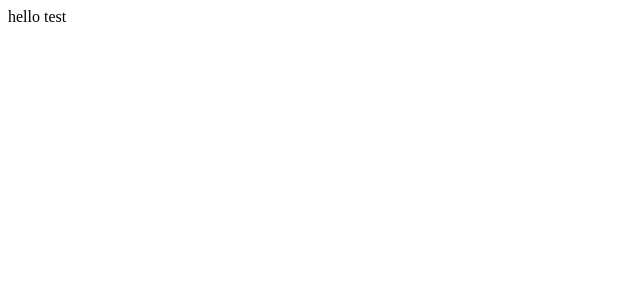
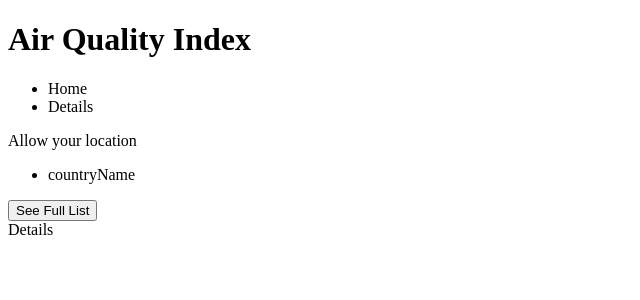
Before and after one commit to Mithi-code/react-air-quality, a React (Create React App) app: page / in a window 1280 px wide. Shown: the top 300 px of the page, without its empty margins (0-640 px from the left). Built offline with nearby package versions, Linux system fonts and the light colour scheme; no server answers.

Commit message:
added rest api

```diff
--- a/package.json
+++ b/package.json
@@ -6,6 +6,7 @@
     "@testing-library/jest-dom": "^5.16.1",
     "@testing-library/react": "^12.1.2",
     "@testing-library/user-event": "^13.5.0",
+    "axios": "^0.25.0",
     "react": "^17.0.2",
     "react-dom": "^17.0.2",
     "react-redux": "^7.2.6",
--- a/src/App.js
+++ b/src/App.js
@@ -1,5 +1,30 @@
+import { Details } from './Components/Details';
+import Home from './Components/Home';
+import Detail from './Redux/Detail';
+import { Homee } from './Redux/Homee';
+
+
 function App() {
-  return <div className="App">hello test</div>;
+  return (
+    <>
+      <header>
+        <h1>Air Quality Index</h1>
+        <ul className="list-none">
+          <li>
+           Home
+          </li>
+          <li>
+           Details
+          </li>
+        </ul>
+      </header>
+      <div className="App">
+       <Home />
+       <Details />
+       <Detail />
+      </div>
+    </>
+  );
 }
 
 export default App;
--- /dev/null
+++ b/src/Components/Details.js
@@ -0,0 +1,5 @@
+import React from 'react';
+
+export const Details = () => {
+  return <div>Details</div>;
+};
--- /dev/null
+++ b/src/Components/Home.js
@@ -0,0 +1,21 @@
+import React from 'react';
+
+export const Home = () => {
+  return (
+    <>
+      <div className='w-full... bg-pink-500'>
+        <div className='user-location'>Allow your location</div>
+        <div className='list'>
+          <ul className='list-none'>
+            <li>countryName</li>
+          </ul>
+          <button type='button' className='px-1.5 py-1.5 bg-indigo-500 ...'>
+            See Full List
+          </button>
+        </div>
+      </div>
+    </>
+  );
+};
+
+export default Home;
--- /dev/null
+++ b/src/Redux/Detail.js
@@ -0,0 +1,34 @@
+import axios from 'axios';
+import { Component } from 'react';
+
+
+const url = 'https://restcountries.com/v3.1/all';
+class Detail extends Component {
+  constructor(props) {
+    super(props);
+    this.state = {
+      data: []
+    };
+   }
+  componentDidMount() {
+    axios.get(url).then((res) => {
+      console.log(res)
+      this.setState({
+        data: res.data,
+      });
+    });
+  }
+  render() {
+    const { data } = this.state;
+    return (
+      data.map((e , key) => (
+      <div className="info" key={key}>
+      <img src={e.flags.png} />
+      <p>{e.name.common}</p>
+      <p>{e.capital}</p>
+      <p>{e.population}</p>
+      </div>
+      ))
+    )}
+}
+export default Detail;
--- /dev/null
+++ b/src/Redux/Homee.js
@@ -0,0 +1,51 @@
+
+// const weather = {
+//   apiKey: '1030c54e100bec6d6d224fa252d47fb4',
+//   fetchWeather(city) {
+//     fetch(
+//       `https://api.openweathermap.org/data/2.5/weather?q=${
+//         city
+//       }&units=metric&appid=${
+//         this.apiKey}`,
+//     )
+//       .then((response) => {
+//         if (!response.ok) {
+//           alert('No weather found.');
+//           throw new Error('No weather found.');
+//         }
+//         return response.json();
+//       })
+//       .then((data) => this.displayWeather(data));
+//   },
+//   displayWeather(data) {
+//     const { name } = data;
+//     const { icon, description } = data.weather[0];
+//     const { temp, humidity } = data.main;
+//     const { speed } = data.wind;
+//     document.querySelector('.city').innerText = `Weather in ${name}`;
+//     document.querySelector('.icon').src = `https://openweathermap.org/img/wn/${icon}.png`;
+//     document.querySelector('.description').innerText = description;
+//     document.querySelector('.temp').innerText = `${temp}°C`;
+//     document.querySelector('.humidity').innerText = `Humidity: ${humidity}%`;
+//     document.querySelector('.wind').innerText = `Wind speed: ${speed} km/h`;
+//     document.querySelector('.weather').classList.remove('loading');
+//     document.body.style.backgroundImage = `url('https://source.unsplash.com/1600x900/?${name}')`;
+//   },
+//   search() {
+//     this.fetchWeather(document.querySelector('.search-bar').value);
+//   },
+// };
+
+// document.querySelector('.search button').addEventListener('click', () => {
+//   weather.search();
+// });
+
+// document
+//   .querySelector('.search-bar')
+//   .addEventListener('keyup', (event) => {
+//     if (event.key === 'Enter') {
+//       weather.search();
+//     }
+//   });
+
+// weather.fetchWeather('Darbhnaga');
```
Also changed, not shown: src/Redux/Store.js (added), 1 other file (tests, documents, lock files or other folders).
